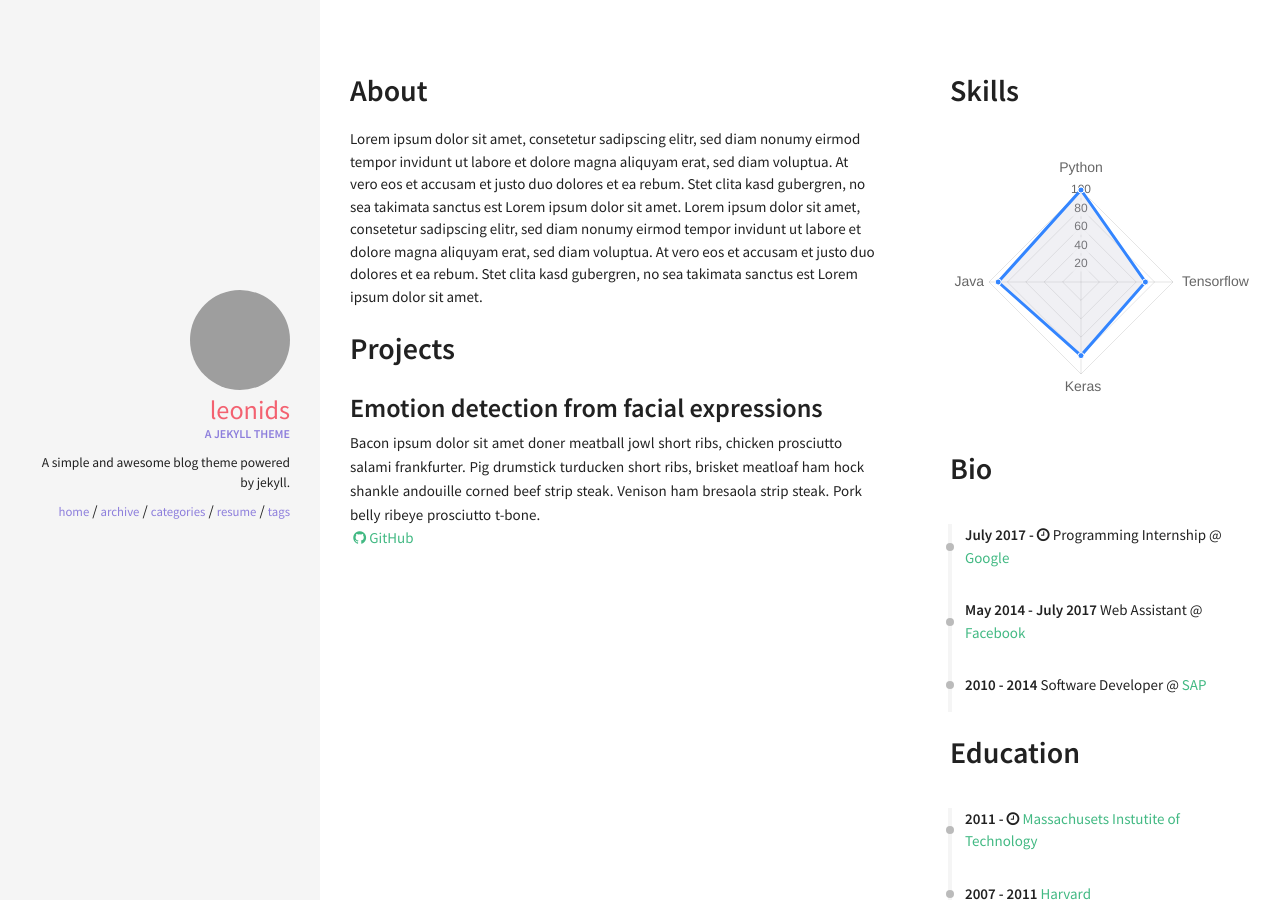
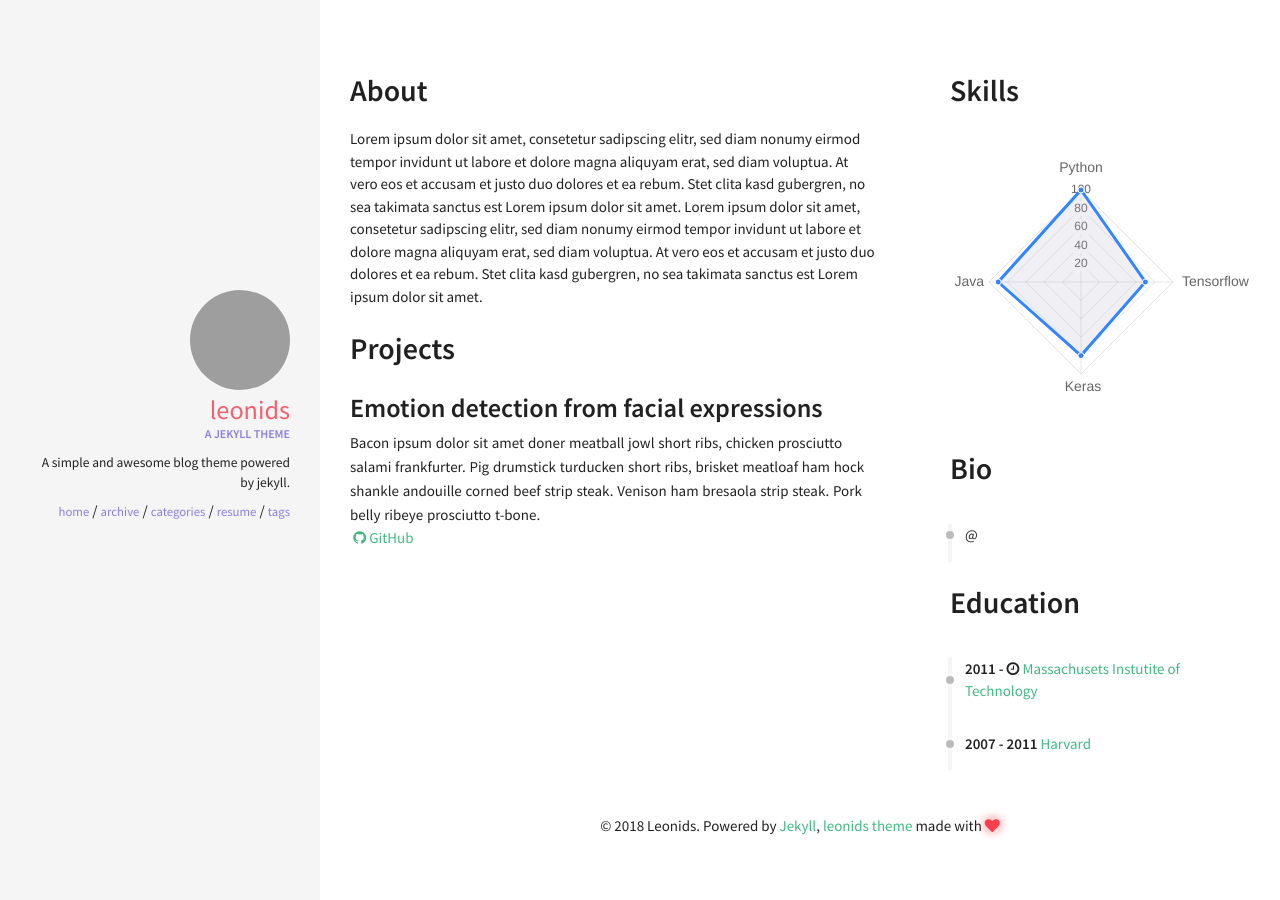
Before and after one commit to exekudos/exekudos.github.io, a Jekyll site: the page built from resume.html, in a window 1280 px wide. Built offline with Jekyll 4.4.1, drawn with Linux system fonts in a browser that asks for light colours; nearby versions of some CDN libraries.

Commit message:
Update careers.yml

```diff
--- a/_data/index/careers.yml
+++ b/_data/index/careers.yml
@@ -1,16 +1,6 @@
 # careers section data
 # if you don't have language feature(language.yml is empty), ignore "i18n" items
-- name: Google
-  link: http://www.google.com/
-  date: July 2017 - <i class="fa fa-clock-o" aria-hidden="true" title="Until Now"></i>
-  job: Programming Internship
-
-- name: Facebook
-  link: http://www.facebook.com/
-  date: May 2014 - July 2017
-  job: Web Assistant
-
-- name: SAP
-  link: https://www.sap.com/
-  date: 2010 - 2014
-  job: Software Developer
+- name:
+  link:
+  date:
+  job:
```
